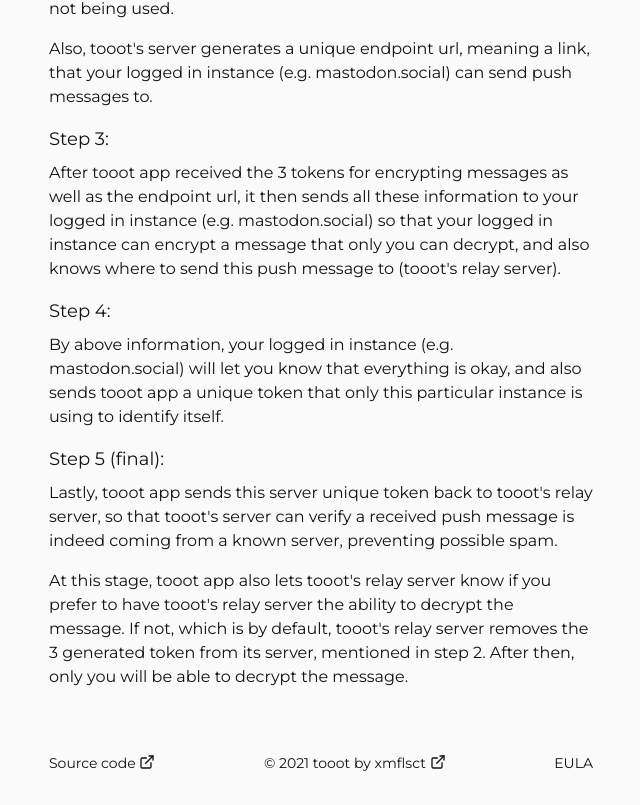
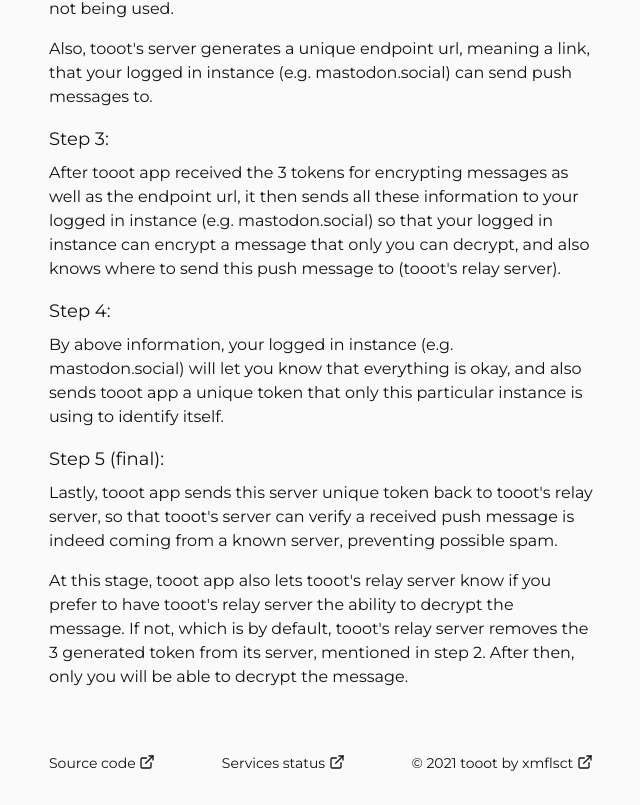
Before and after one commit to tooot-app/website, a Next.js app: page /how-push-works in a window 1280 px wide. Shown: the part 903-1708 px from the top of the page, without its empty margins (319-959 px from the left). Built offline with nearby package versions, Linux system fonts and the light colour scheme.

Commit message:
Added status

```diff
--- a/components/footer.tsx
+++ b/components/footer.tsx
@@ -1,4 +1,3 @@
-import Link from 'next/link'
 import { ExternalLink } from 'react-feather'
 
 export default function Footer () {
@@ -7,23 +6,28 @@
       <a
         href='https://github.com/tooot-app'
         target='_blank'
-        className='order-1 text-sm'
+        className='text-sm'
       >
         Source code{' '}
         <ExternalLink size='1rem' className='inline-block align-text-top' />
       </a>
 
-      <div className='order-3 lg:order-2 text-sm'>
+      <a
+        href='https://status.tooot.app/'
+        target='_blank'
+        className='my-2 lg:my-0 text-sm'
+      >
+        Services status{' '}
+        <ExternalLink size='1rem' className='inline-block align-text-top' />
+      </a>
+
+      <div className='text-sm'>
         © 2021 tooot by{' '}
         <a href='https://xmflsct.com' target='_blank'>
           xmflsct{' '}
           <ExternalLink size='1rem' className='inline-block align-text-top' />
         </a>
       </div>
-
-      <div className='order-2 lg:order-3 my-2 lg:my-0 text-sm'>
-        <Link href='/end-user-license-agreement'>EULA</Link>
-      </div>
     </footer>
   )
 }
--- a/components/layout.tsx
+++ b/components/layout.tsx
@@ -1,3 +1,4 @@
+import Head from 'next/head'
 import React from 'react'
 import Footer from './footer'
 import Header from './header'
@@ -5,6 +6,14 @@
 const Layout: React.FC = ({ children }) => {
   return (
     <div className='min-h-screen max-w-xl mx-auto flex flex-col justify-between px-4 py-8'>
+      <Head>
+        <script
+          src='https://betteruptime.com/widgets/announcement.js'
+          data-id='124304'
+          async={true}
+          type='text/javascript'
+        />
+      </Head>
       <Header />
       <main children={children} className='my-12' />
       <Footer />
--- a/pages/index.tsx
+++ b/pages/index.tsx
@@ -1,7 +1,18 @@
-import React from 'react'
+import React, { useEffect } from 'react'
 import Layout from '../components/layout'
 
 const Index = () => {
+  useEffect(() => {
+    const script = document.createElement('script')
+    document.head.appendChild(script)
+    script.src = 'https://betteruptime.com/widgets/announcement.js'
+    script.attributes['data-id'] = '124304'
+    script.async = true
+    script.onload = () => {
+      console.log('yes!')
+    }
+  }, [])
+
   return (
     <Layout>
       <div className='mb-4'>
```
